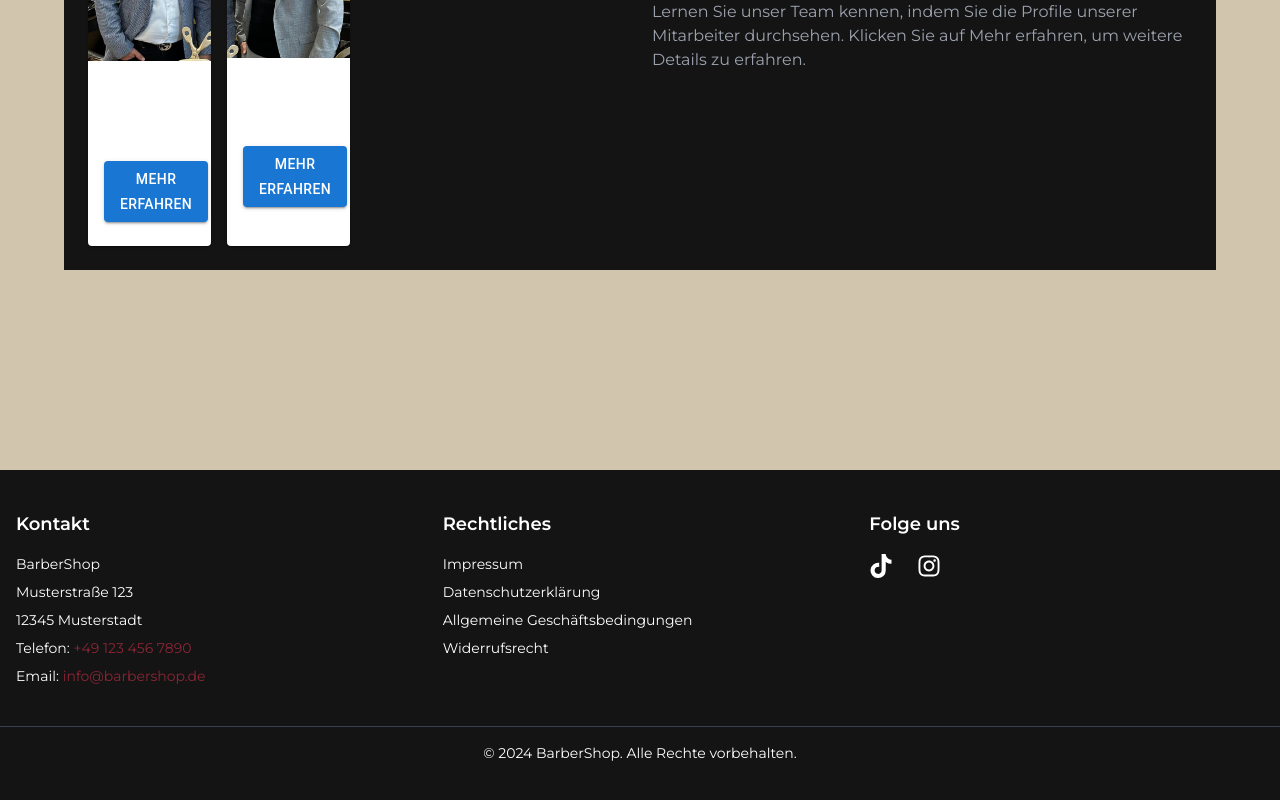
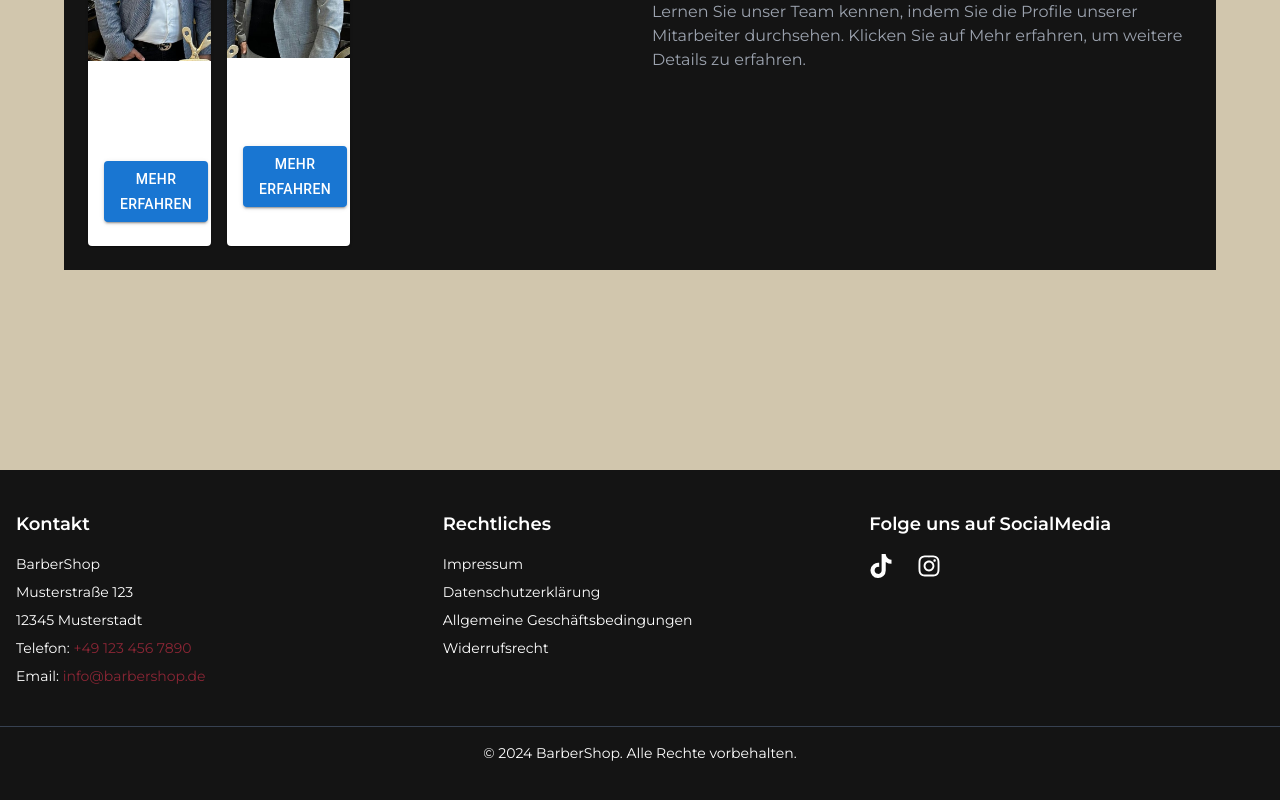
Before and after one commit to AliCodesX/barbershop-landingpage, a Next.js app: page /about in a window 1280 px wide. Shown: the part 1376-2176 px from the top of the page. Built offline with nearby package versions, Linux system fonts and the light colour scheme.

Commit message:
new changes

```diff
--- a/components/Footer.tsx
+++ b/components/Footer.tsx
@@ -48,7 +48,7 @@ const Footer = () => {
 
                 {/* Social Media */}
                 <div>
-                    <h3 className="text-lg font-semibold mb-4">Folge uns</h3>
+                    <h3 className="text-lg font-semibold mb-4">Folge uns auf SocialMedia </h3>
                     <div className="flex items-center space-x-6">
                         <a
                             href="https://www.tiktok.com/@deinprofil"
--- a/components/Navbar.tsx
+++ b/components/Navbar.tsx
@@ -50,7 +50,7 @@ const Navbar = () => {
                     initial={{x: "100%"}}
                     animate={isOpen ? {x: 0} : {x: "100%"}}
                     transition={{duration: 0.5}}
-                    className="fixed top-0 right-0 h-screen w-64 bg-gray-900 text-white shadow-md p-4"
+                    className="fixed top-0 right-0 h-screen w-64 bg-richBlack text-white shadow-md p-4"
                 >
                     <div className="flex items-center justify-between mb-4 ">
                         <h2 className="text-xl font-bold">Menu</h2>
```
